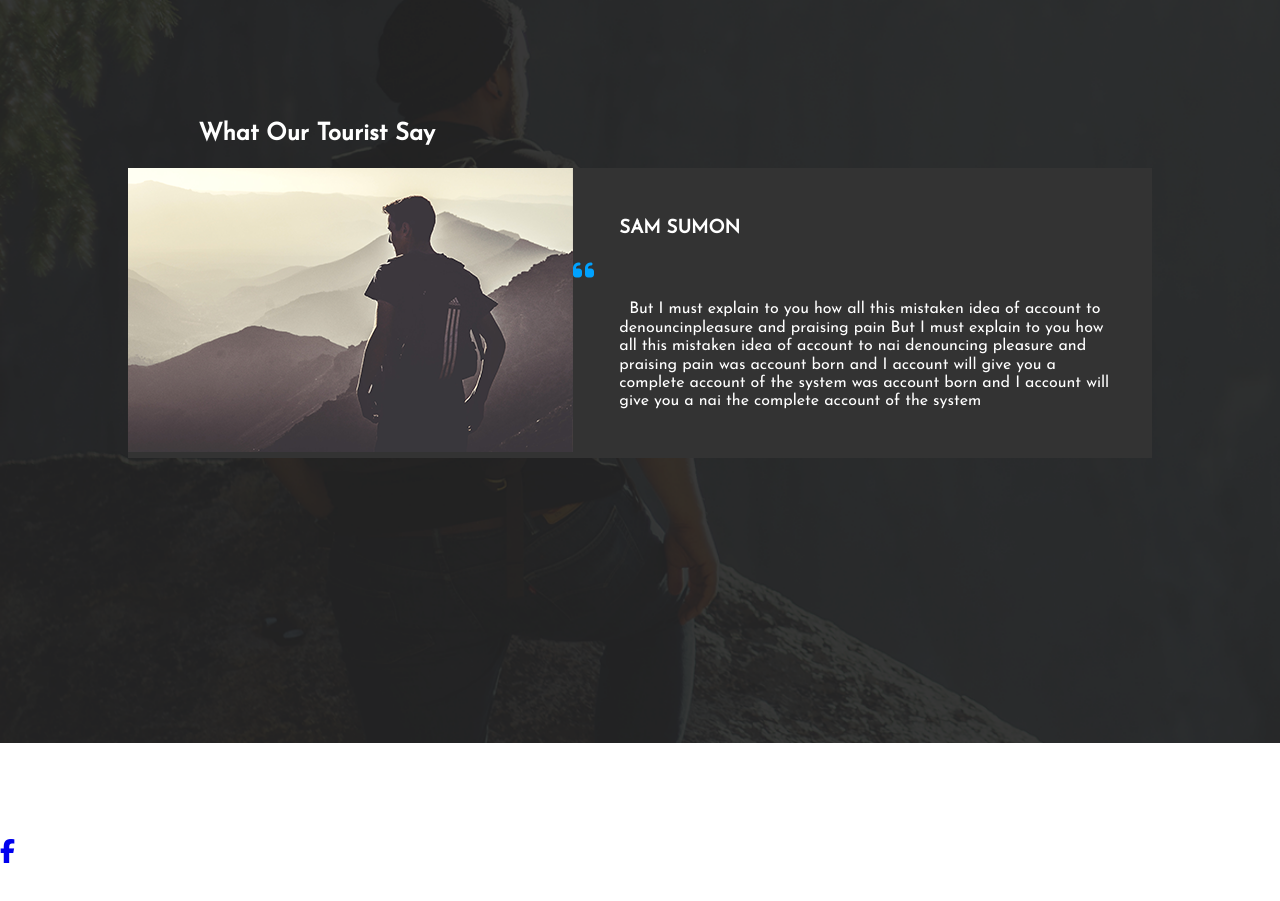
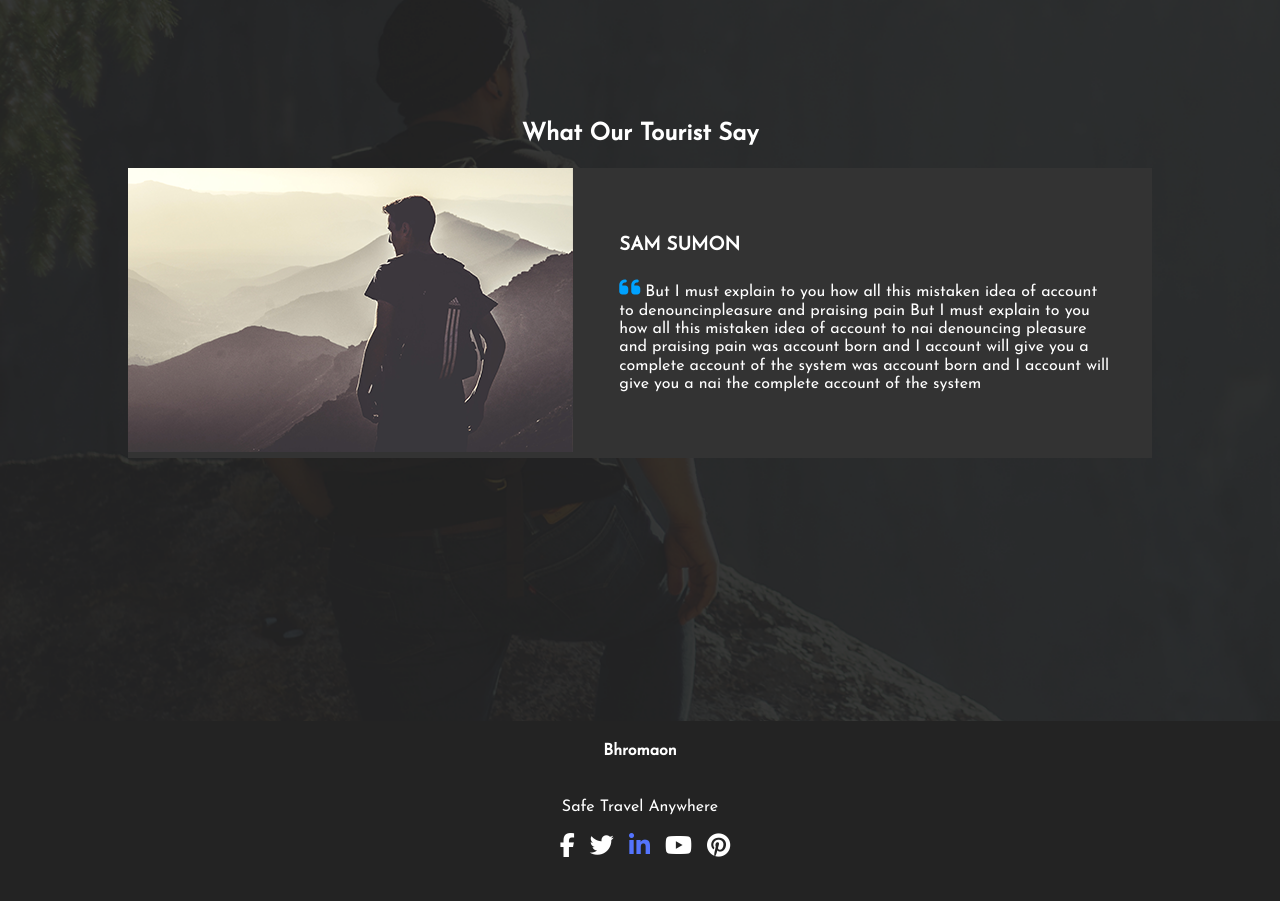
Before and after one commit to Philippe-Prevost/Skills_Test, a plain HTML site: page index.html in a window 1280 px wide. Shown: the part 3200-4101 px from the top of the page. Before the commit the page ends 4065 px from the top, so only its background shows below. Drawn offline with Linux system fonts and the light colour scheme.

Commit message:
add_footer

```diff
--- a/index.html
+++ b/index.html
@@ -96,7 +96,7 @@
             </div>
             <div>
                 <h3>SAM SUMON</h3>
-                <i class="fa-solid fa-quote-left" style="color: #00A2FF;"></i><p>  But I must explain to you how all this mistaken idea of account to denouncinpleasure and praising pain  But I must explain to you how all this mistaken idea of account to nai denouncing pleasure and praising pain was account  born and I account will give you a complete account of the system was account  born and I account will give you a nai the complete account of the system</p>
+                <p><i class="fa-solid fa-quote-left" style="color: #00A2FF;"></i>  But I must explain to you how all this mistaken idea of account to denouncinpleasure and praising pain  But I must explain to you how all this mistaken idea of account to nai denouncing pleasure and praising pain was account  born and I account will give you a complete account of the system was account  born and I account will give you a nai the complete account of the system</p>
             </div>
         </div>
     </section>
@@ -108,11 +108,11 @@
         <h4>Bhromaon</h4>
         <p class="footer_txt">Safe Travel Anywhere</p>
         <div class="social_media">
-            <a href="url"> <i class="fa-brands fa-facebook-f"></i></a>
-            <i class="fa-brands fa-twitter"></i>
-            <i class="fa-brands fa-linkedin-in"></i>
-            <i class="fa-brands fa-youtube"></i>
-            <i class="fa-brands fa-pinterest"></i>
+            <a href="fb"><i class="fa-brands fa-facebook-f"></i></a>
+            <a href="tw"><i class="fa-brands fa-twitter"></i></a>
+            <a href="lkdin"><i class="fa-brands fa-linkedin-in" style="color: #5474FD;"></i></a>
+            <a href="ytube"><i class="fa-brands fa-youtube"></i></a>
+            <a href="pint"><i class="fa-brands fa-pinterest"></i></a>
         </div>
     </footer>
 </body>
--- a/styles/styles.scss
+++ b/styles/styles.scss
@@ -241,3 +241,28 @@ h2{
 .search-container button{
     position: inherit;
 }
+.footer_txt{
+    position: inherit;
+    left: auto;
+    width: auto;
+}
+footer{
+    height: 25vh;
+    background-color: #232323;
+    margin-top: -22px;
+    display: flex;
+    flex-direction: column;
+    align-items: center;
+}
+.section_5 h2{
+    position: inherit;
+    left: auto;
+    width: auto;
+}
+.social_media i{
+    color: white;
+    margin-left: 10px;
+}
+.footer a[href="lkdin"] {
+    color: #5474FD;
+}
```
Also changed, not shown: styles/styles.css.
